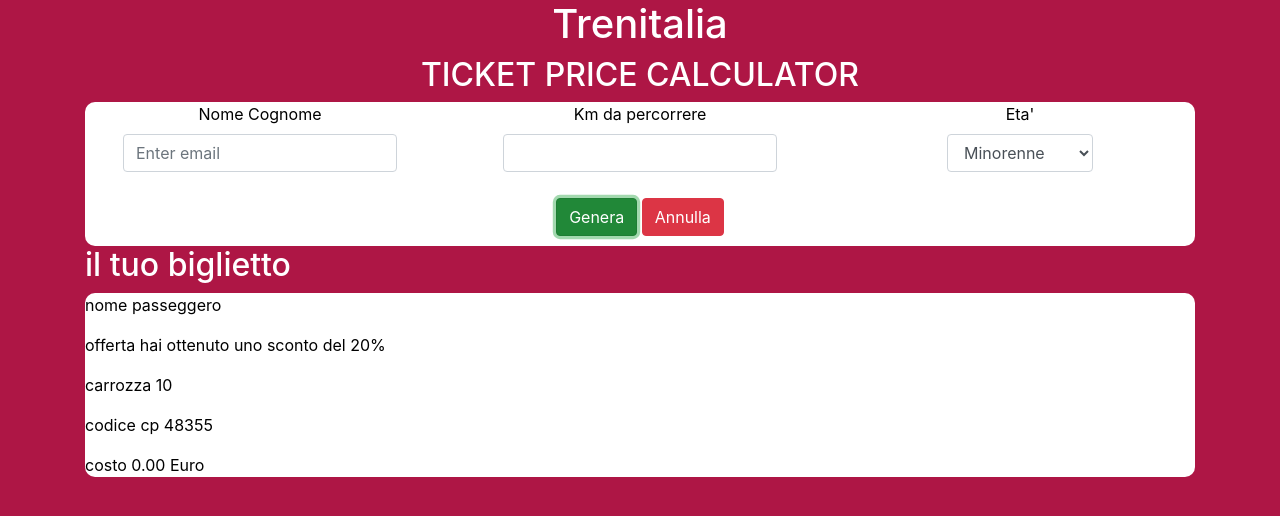
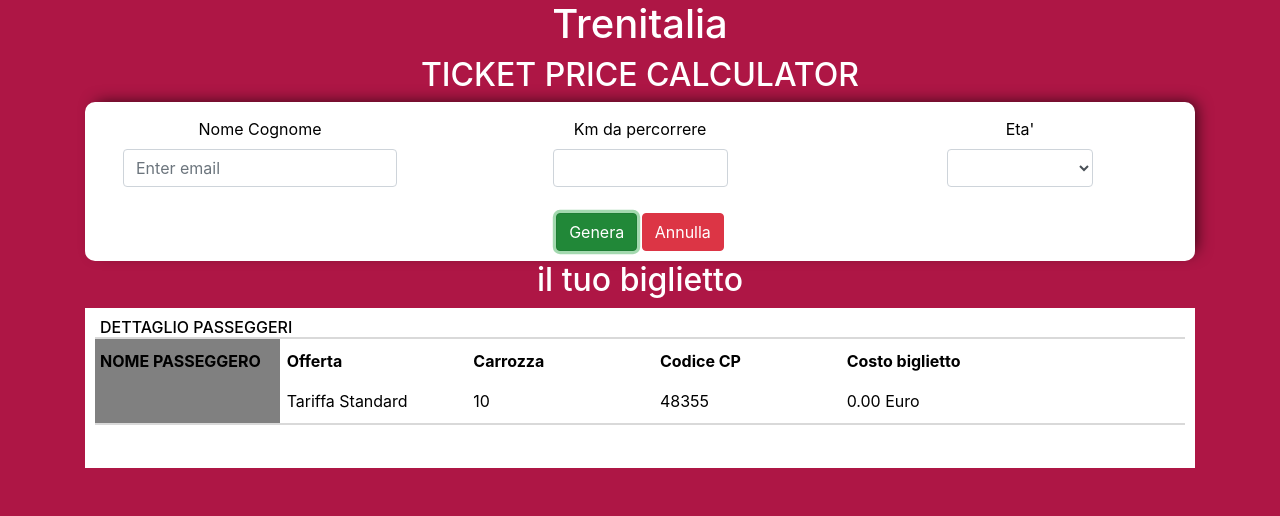
Before and after one commit to ENZOboldi87/js-biglietto-treno-form, a plain HTML site: page index.html in a window 1280 px wide. Both pictures are taken after a click on the button "Genera". Drawn offline with nearby package versions, Linux system fonts and the light colour scheme.

Commit message:
general bugs fixed

```diff
--- a/css/style.css
+++ b/css/style.css
@@ -1,3 +1,4 @@
+/* general rules */
 * {
   margin: 0;
   padding: 0;
@@ -8,21 +9,21 @@
   background-color: #ae1645;
   color: #fff;
 }
+/* ends general rules */
 
+/* ticket compiler */
 .content_ticket {
   background-color: white;
   color: black;
   border-radius: 10px;
+  -webkit-box-shadow: 6px -4px 16px -5px rgba(0,0,0,0.75);
+  -moz-box-shadow: 6px -4px 16px -5px rgba(0,0,0,0.75);
+  box-shadow: 6px -4px 16px -5px rgba(0,0,0,0.75);
 }
-/*
-#ticket {
-  display: hidden;
-} */
-
 
 label {
-  /* padding: 20px 0; */
   width: 100%;
+  padding-top: 15px;
 }
 
 .form-control {
@@ -35,8 +36,44 @@
   padding: .375rem .75rem;
   border: 1px solid #ced4da;
   border-radius: .25rem;
+  width: 50%;
   }
 
 .buttons {
   padding: 10px 10px;
 }
+/* ends ticket compiler */
+
+/* ticket result */
+.box-content-ticket-result {
+  border-top: 2px solid #d9d9d9;
+  border-bottom: 2px solid #d9d9d9;
+  margin: 0 10px;
+}
+
+.box-passeggeri {
+  background: grey;
+  min-width: 185px;
+  min-height: 100%;
+
+}
+
+.content_ticket-result {
+  background-color: white;
+  color: black;
+  min-height: 160px;
+}
+
+h6 {
+  padding: 10px 15px 0px 15px;
+  margin: 0 auto;
+}
+
+.content-text {
+  padding: 10px 5px;
+}
+
+#result-ticket {
+  display: none;
+}
+/* ends ticket result */
--- a/index.html
+++ b/index.html
@@ -9,6 +9,7 @@
     <title>BooleanTrain</title>
   </head>
   <body>
+    <!-- header -->
     <header>
       <div class="container">
         <div class="text_header text-center">
@@ -17,7 +18,10 @@
         </div>
       </div>
     </header>
+    <!-- header ends -->
+    <!-- main -->
     <main>
+      <!-- ticket compiler -->
       <section class="compile_ticket">
         <div class="container">
           <div class="content_ticket">
@@ -31,13 +35,14 @@
             <div class="col-lg-4">
                 <div class="form-group text-center">
                   <label>Km da percorrere</label>
-                  <input  id="form-km"type="number"  name="quantity">
+                  <input id="form-km"type="number"  name="quantity">
                 </div>
               </div>
             <div class="col-lg-4">
                 <div class="form-group text-center">
                   <label>Eta'</label>
                   <select class="form-control" id="form-eta">
+                    <option value=""></option>
                     <option value="Min">Minorenne</option>
                     <option value="Mag">Maggiorenne</option>
                     <option value="Sen">Senior</option>
@@ -56,19 +61,71 @@
           </div>
         </div>
       </section>
-      <section id="prova">
+      <!-- ends ticket compiler -->
+      <!-- ticket result -->
+      <section id="result-ticket">
         <div class="container">
-          <h2>il tuo biglietto</h2>
-          <div class="content_ticket">
-              <p>nome passeggero <span id="bigli-nome"></span> </p>
-              <p>offerta <span id="bigli-offerta"></span> </p></p>
-              <p>carrozza <span id="bigli-carrozza"></span> </p></p>
-              <p>codice cp <span id="bigli-cp"></span> </p></p>
-              <p>costo <span id="bigli-costo"></span> </p></p>
+          <h2 class="text-center">il tuo biglietto</h2>
+          <div class="content_ticket-result">
+            <h6>DETTAGLIO PASSEGGERI</h6>
+              <div class="box-content-ticket-result">
+                <div class="row">
+                  <div class="col-lg-2">
+                    <div class="box-passeggeri">
+                      <div class="content-text">
+                        <p class="font-weight-bold">NOME PASSEGGERO</p>
+                        <span id="bigli-nome" class="text-truncate"></span>
+                      </div>
+                    </div>
+                  </div>
+                  <div class="col-lg-2">
+                    <div class="box-offerta">
+                      <div class="content-text">
+
+
+                      <p class="font-weight-bold">Offerta</p>
+                        <span id="bigli-offerta"></span>
+                    </div>
+                    </div>
+                  </div>
+                  <div class="col-lg-2">
+                    <div class="box-carrozza">
+                      <div class="content-text">
+
+
+                      <p class="font-weight-bold">Carrozza</p>
+                      <span id="bigli-carrozza"></span>
+                    </div>
+                    </div>
+                  </div>
+                  <div class="col-lg-2">
+                    <div class="box-codicecp">
+                      <div class="content-text">
+
+
+                      <p class="font-weight-bold">Codice CP </p>
+                        <span id="bigli-cp"></span>
+                    </div>
+                    </div>
+                  </div>
+                  <div class="col-lg-2">
+                    <div class="box-costo">
+                      <div class="content-text">
+
+
+                      <p class="font-weight-bold">Costo biglietto</p>
+                        <span id="bigli-costo"></span>
+                    </div>
+                    </div>
+                  </div>
+                </div>
+              </div>
           </div>
         </div>
       </section>
+      <!-- ends ticket result -->
     </main>
+    <!-- ends main -->
     <footer>
     </footer>
     <script src="js/myscript.js" charset="utf-8"></script>
--- a/js/myscript.js
+++ b/js/myscript.js
@@ -1,5 +1,5 @@
-// section ticket
-// var sezioneBiglietto = document.getElementsById('prova');
+//  ticket result
+var sezioneBiglietto = document.getElementById('result-ticket');
 
 // form name element
 var buttonGenera = document.getElementById('generaBiglietto');
@@ -12,7 +12,7 @@
 var formNomeValue;
 var formKmValue;
 var formEtaValue;
-var formOffertaValue = ' Tariffa standard';
+var formOffertaValue = 'Tariffa Standard';
 
 // tickets element
 var biglNome = document.getElementById('bigli-nome');
@@ -24,6 +24,7 @@
 // evento quando si clicca su genera biglietto
 buttonGenera.addEventListener('click',
   function() {
+    sezioneBiglietto.className = 'd-block';
     formKmValue = formKm.value;
     formEtaValue = formEta.value;
 
@@ -36,13 +37,13 @@
     // calcolo sconti
     if (formEtaValue == 'Min') {
       prezzo = prezzo - ( prezzo * 20 / 100 );
-      formOffertaValue = ' hai ottenuto uno sconto del 20%';
+      formOffertaValue = ' Sconto Young';
 
     }
 
     else if (formEtaValue == 'Sen') {
       prezzo = prezzo - ( prezzo * 40 / 100 );
-      formOffertaValue = ' hai ottenuto uno sconto del 40%';
+      formOffertaValue = ' Sconto Senior';
     }
 
     // compilazione biglietto
@@ -63,9 +64,10 @@
     formNome.value = '';
     biglNome.innerHTML = '';
     formKm.value = '';
-    formEta.value = 'Mag';
+    formEta.value = '';
     biglOfferta.innerHTML = '';
     biglCosto.innerHTML= '';
+    sezioneBiglietto.className = 'd-none';
 
     // sezioneBiglietto.className = 'd-none';
   }
```
Also changed, not shown: 1 other file.
